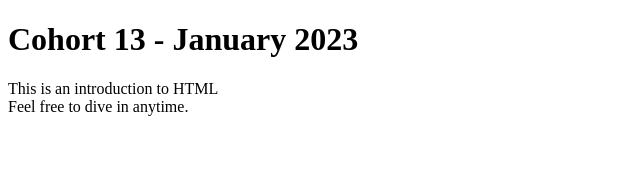
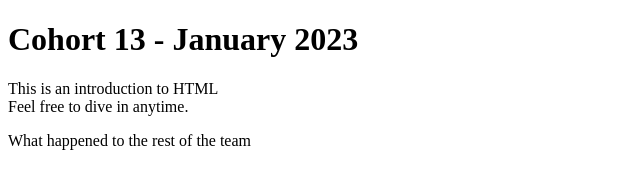
Before and after one commit to Klet2k/HTML, a plain HTML site: page index.html in a window 1280 px wide. Shown: the whole page, without its empty margins (0-640 px from the left). Drawn offline with Linux system fonts and the light colour scheme.

Commit message:
Coaching time Commit

```diff
--- a/index.html
+++ b/index.html
@@ -9,5 +9,8 @@
             This is an introduction to HTML<br/>
             Feel free to dive in anytime.
         </p>
+        <div>
+            What happened to the rest of the team
+        </div>
     </body>
 </html>
```
